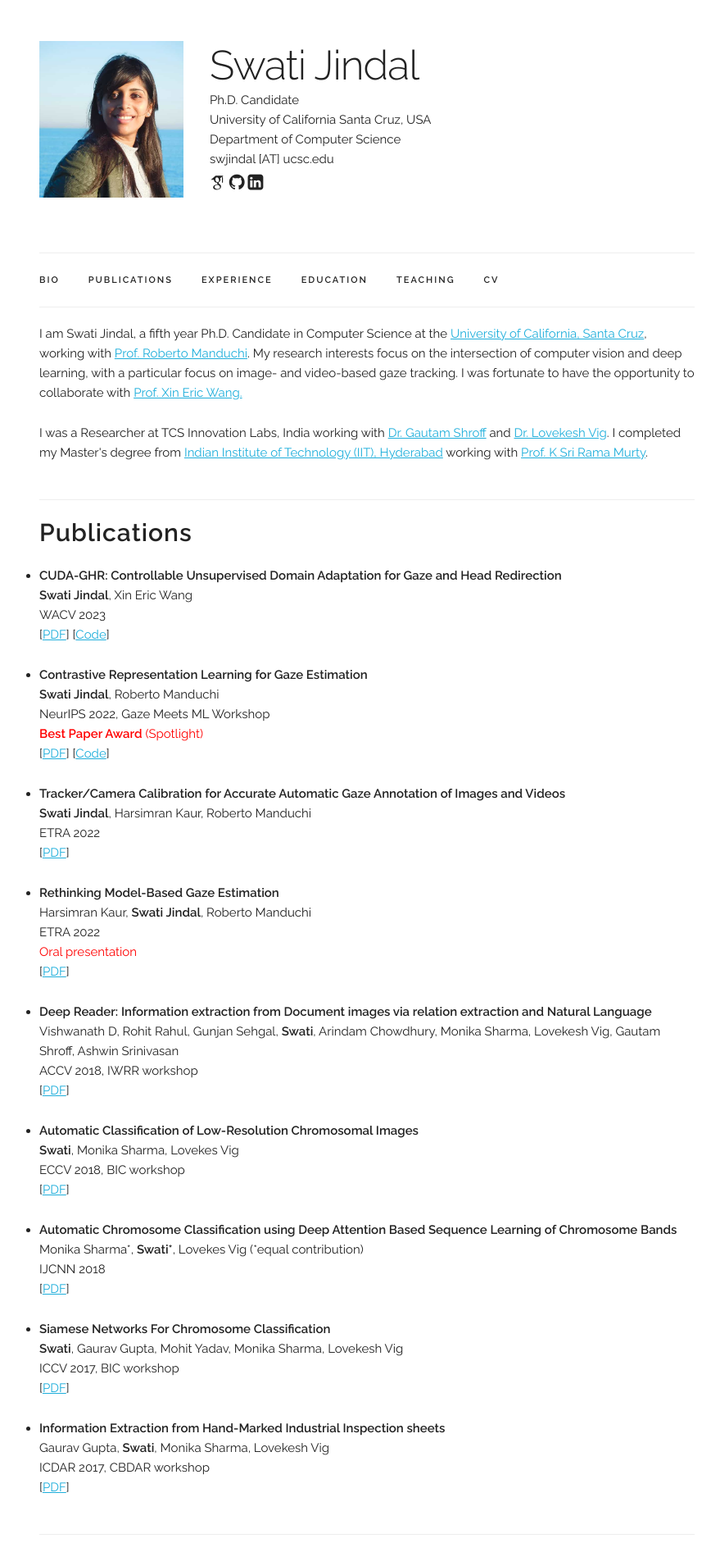
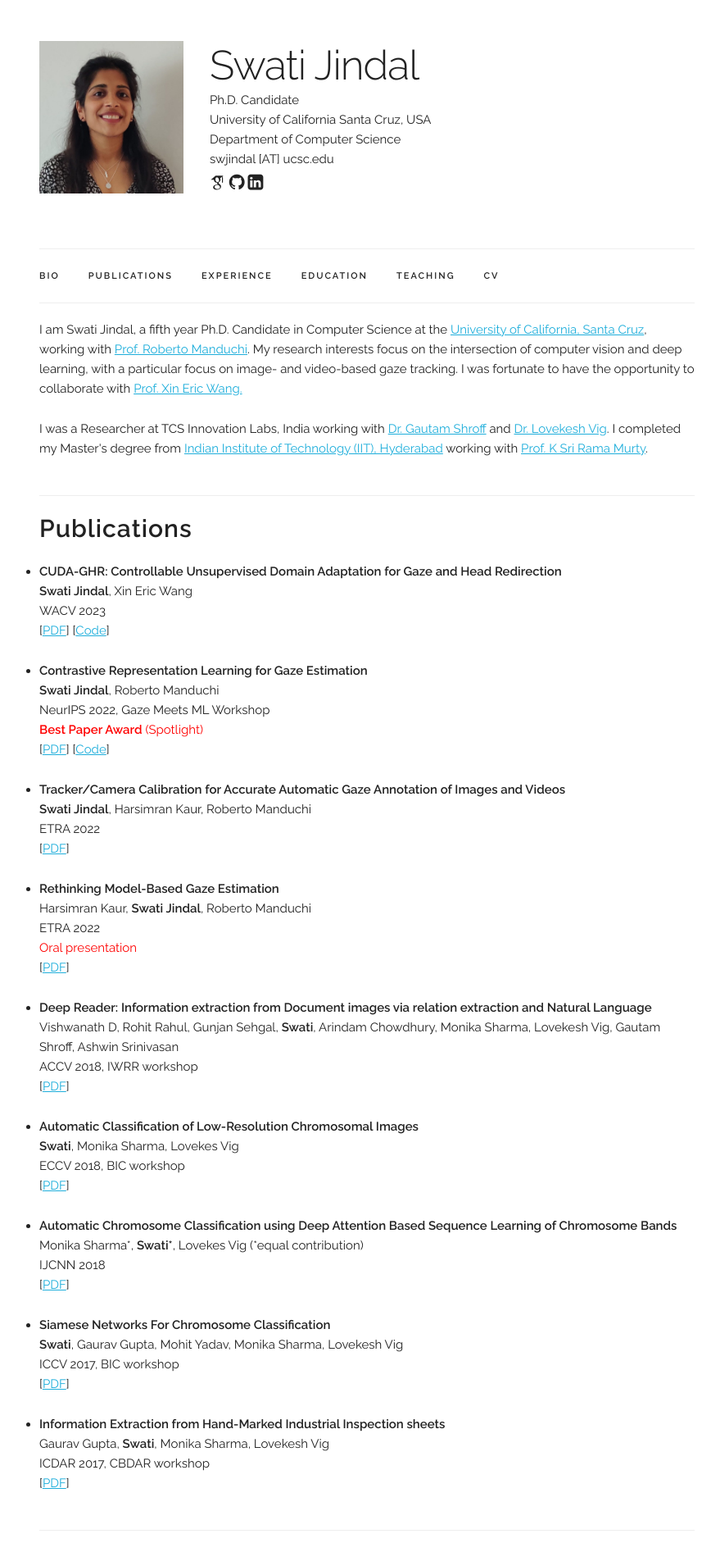
Before and after one commit to jswati31/jswati31.github.io, a Jekyll site: the page index.html, which Jekyll copies as it is, in a window 1280 px wide. Shown: the top 1893 px of the page at 82% size, without its empty margins (192-1071 px from the left). Built offline with Jekyll 4.4.1, drawn with Linux system fonts in a browser that asks for light colours; some web fonts are replaced.

Commit message:
update photo

```diff
--- a/author/swati.html
+++ b/author/swati.html
@@ -16,8 +16,8 @@
     <header class="siteheader">
       <!-- site image -->
         <div class= "siteimage">
-          <a class="nodec" href=/images/img.jpg>
-            <img width="200" height="200" src=/images/img.jpg>
+          <a class="nodec" href=/images/img3.jpg>
+            <img width="200" height="200" src=/images/img3.jpg>
           </a>
         </div>
 
--- a/category/projects.html
+++ b/category/projects.html
@@ -16,8 +16,8 @@
     <header class="siteheader">
       <!-- site image -->
         <div class= "siteimage">
-          <a class="nodec" href=/images/img.jpg>
-            <img width="200" height="200" src=/images/img.jpg>
+          <a class="nodec" href=/images/img3.jpg>
+            <img width="200" height="200" src=/images/img3.jpg>
           </a>
         </div>
 
--- a/index.html
+++ b/index.html
@@ -66,7 +66,7 @@
     <section class="header">
       <div class="row">
         <div class="three columns">
-          <a href="/"><img class="u-full-width" src='./images/img.jpg'></a>
+          <a href="/"><img class="u-full-width" src='images/img.jpg'></a>
         </div>
         <div class="nine columns main-description">
             <h1>Swati Jindal</h1>
```
Also changed, not shown: images/img.jpg, images/img3.jpg (added).
